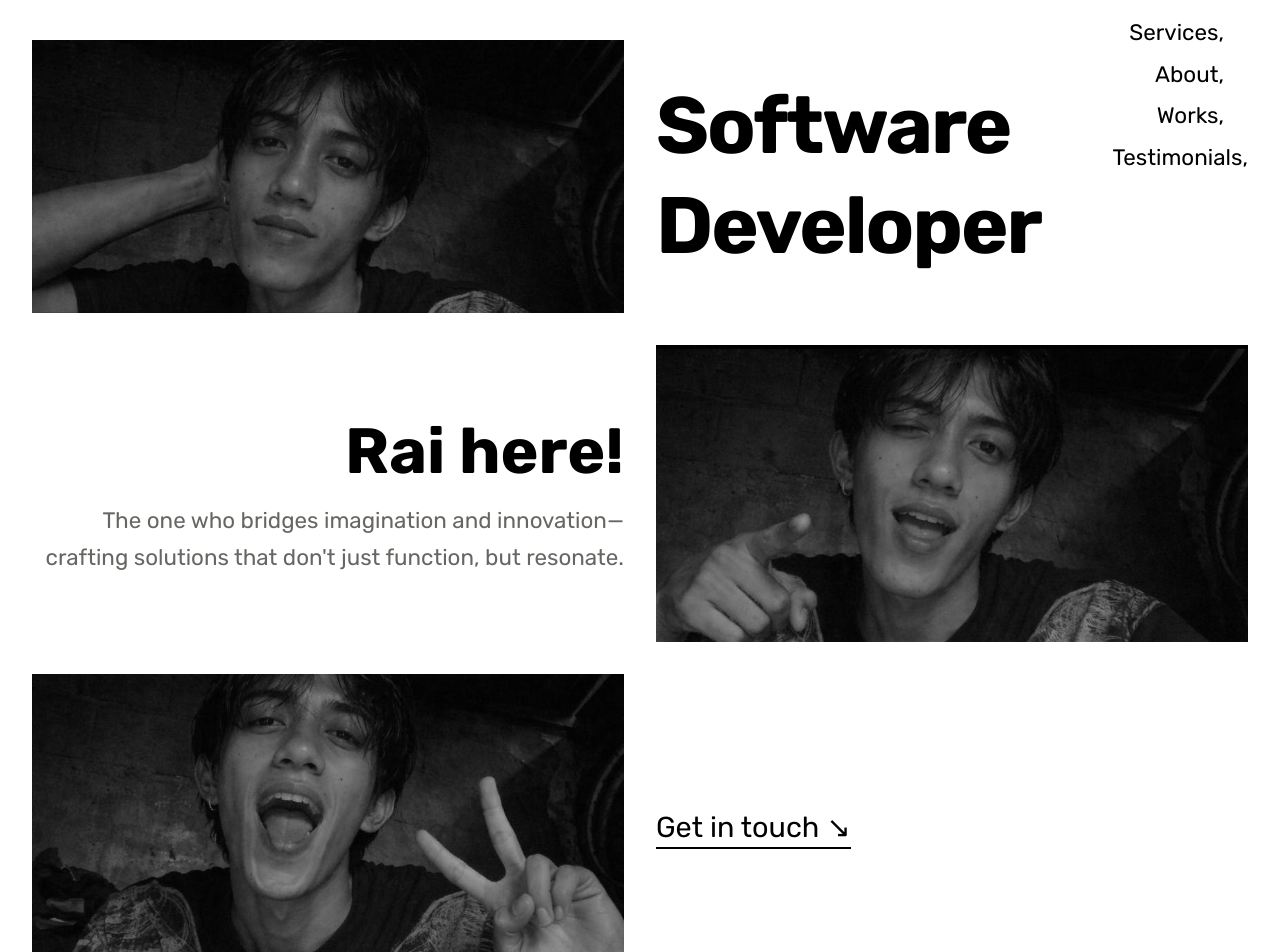
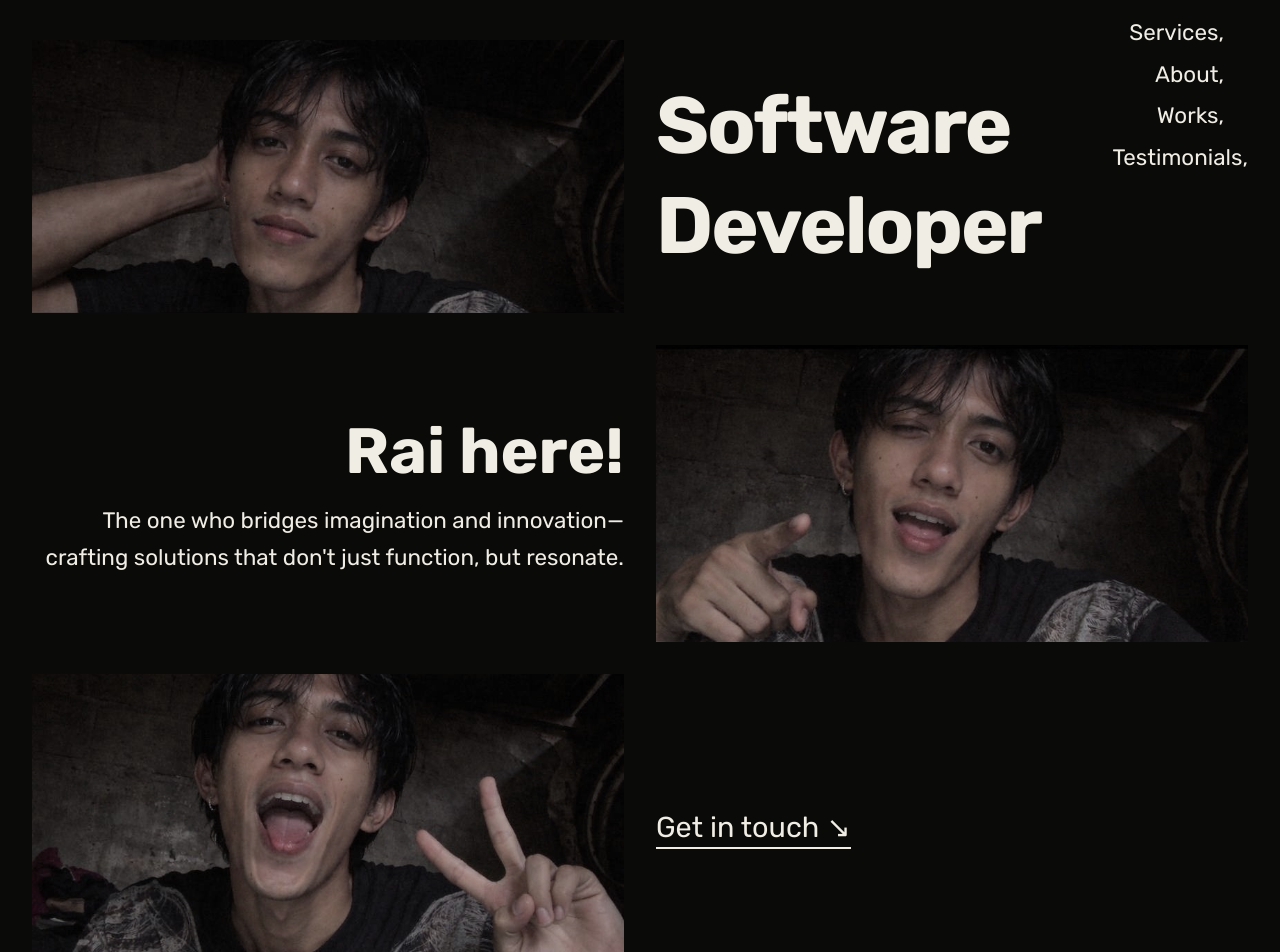
Before and after one commit to DevAdora/DevAdora-Portfolio, a Next.js app: page / in a window 1280 px wide. Shown: the top 952 px of the page. Built offline with nearby package versions, Linux system fonts and the light colour scheme.

Commit message:
fix: changed forecolor and background color in the hero section

```diff
--- a/src/components/Header.tsx
+++ b/src/components/Header.tsx
@@ -90,11 +90,11 @@ export default function Header({ variant = "light" }: HeaderProps) {
         >
           <div className="flex justify-end items-center">
             <nav className=" hidden md:block">
-              <ul className="space-x-6 text-[1.4rem] text-black text-right">
+              <ul className="space-x-6 text-[1.4rem] text-[#f0ede4] text-right">
                 {navItems.map((item, i) => (
                   <li key={i}>
                     <Link href={item.path}>
-                      <ScrambleText label={item.name} variant={"dark"} />
+                      <ScrambleText label={item.name} variant={"default"} />
                     </Link>
                   </li>
                 ))}
--- a/src/components/HeaderLinks.tsx
+++ b/src/components/HeaderLinks.tsx
@@ -49,7 +49,7 @@ export default function ScrambleText({
   }, []);
 
   const variantClasses = {
-    default: "hover:text-white after:bg-white after:bottom-[-10px]", // original hover
+    default: "hover:text-white after:bg-white", // original hover
     light: "hover:text-white after:bg-white ", // white text hover
     dark: "hover:text-black after:bg-black", // black text + underline on hover
   }[variant];
--- a/src/components/Hero.tsx
+++ b/src/components/Hero.tsx
@@ -63,20 +63,17 @@ export default function Hero() {
     setFormData({ name: "", email: "", phone: "", message: "" });
   };
 
-  // Calculate transform values based on scroll progress
-  const leftTransform = scrollProgress * -100; // Left column moves left
-  const rightTransform = scrollProgress * 100; // Right column moves right
+  const leftTransform = scrollProgress * -100;
+  const rightTransform = scrollProgress * 100;
   const opacity = 1 - scrollProgress;
 
   return (
     <section
       id="hero-section"
-      className="relative w-full h-auto overflow-hidden flex items-center justify-center py-4 sm:py-6 md:py-8 lg:py-10"
+      className="relative w-full h-auto min-h-screen overflow-hidden flex items-center justify-center py-4 sm:py-6 md:py-8 lg:py-10 bg-[#0a0a09]"
     >
       <div className="w-full max-w-[1400px] mx-auto px-3 sm:px-4 md:px-6 lg:px-8">
-        {/* ROW 1: Image 1 - Software Developer */}
         <div className="grid grid-cols-2 gap-3 sm:gap-4 md:gap-6 lg:gap-8 items-center mb-3 sm:mb-4 md:mb-6 lg:mb-8">
-          {/* Image 1 */}
           <div
             className="w-full flex justify-center md:justify-end"
             style={{
@@ -90,11 +87,10 @@ export default function Hero() {
               width={700}
               height={400}
               alt="DevAdora"
-              className="w-full h-auto object-contain grayscale hover:grayscale-0 transition-all duration-500"
+              className="w-full h-auto object-contain grayscale-50 hover:grayscale-0 transition-all duration-500"
             />
           </div>
 
-          {/* Software Developer Title */}
           <div
             className="w-full flex items-center"
             style={{
@@ -103,15 +99,13 @@ export default function Hero() {
               transition: "transform 0.1s ease-out, opacity 0.1s ease-out",
             }}
           >
-            <h1 className="font-bold text-[1.5rem] leading-tight sm:text-[2rem] md:text-[3rem] lg:text-[4rem] xl:text-[5rem] 2xl:text-[5.5rem] tracking-[-1px] md:tracking-[-2px]">
+            <h1 className="font-bold text-[1.5rem] leading-tight sm:text-[2rem] md:text-[3rem] lg:text-[4rem] xl:text-[5rem] 2xl:text-[5.5rem] tracking-[-1px] md:tracking-[-2px] text-[#f0ede4]">
               Software Developer
             </h1>
           </div>
         </div>
 
-        {/* ROW 2: Name - Image 2 */}
         <div className="grid grid-cols-2 gap-3 sm:gap-4 md:gap-6 lg:gap-8 items-center mb-3 sm:mb-4 md:mb-6 lg:mb-8">
-          {/* Name */}
           <div
             className="w-full flex flex-col justify-center text-right"
             style={{
@@ -120,16 +114,15 @@ export default function Hero() {
               transition: "transform 0.1s ease-out, opacity 0.1s ease-out",
             }}
           >
-            <h2 className="font-bold text-[1.5rem] leading-tight sm:text-[2rem] md:text-[2.5rem] lg:text-[3.5rem] xl:text-[4rem] mb-2 sm:mb-3">
+            <h2 className="font-bold text-[1.5rem] leading-tight sm:text-[2rem] md:text-[2.5rem] lg:text-[3.5rem] xl:text-[4rem] mb-2 sm:mb-3 text-[#f0ede4]">
               Rai here!
             </h2>
-            <p className="text-[0.75rem] sm:text-[0.9rem] md:text-[1.1rem] lg:text-[1.2rem] xl:text-[1.4rem] text-[#686662] leading-relaxed">
+            <p className="text-[0.75rem] sm:text-[0.9rem] md:text-[1.1rem] lg:text-[1.2rem] xl:text-[1.4rem]  leading-relaxed text-[#f0ede4]">
               The one who bridges imagination and innovation—crafting solutions
               that don't just function, but resonate.
             </p>
           </div>
 
-          {/* Image 2 */}
           <div
             className="w-full flex justify-center md:justify-start"
             style={{
@@ -143,14 +136,12 @@ export default function Hero() {
               width={700}
               height={400}
               alt="DevAdora"
-              className="w-full h-auto object-contain grayscale hover:grayscale-0 transition-all duration-500"
+              className="w-full h-auto object-contain grayscale-50 hover:grayscale-0 transition-all duration-500"
             />
           </div>
         </div>
 
-        {/* ROW 3: Image 3 - Contact button */}
         <div className="grid grid-cols-2 gap-3 sm:gap-4 md:gap-6 lg:gap-8 items-center">
-          {/* Image 3 */}
           <div
             className="w-full flex justify-center md:justify-end"
             style={{
@@ -164,11 +155,10 @@ export default function Hero() {
               width={700}
               height={400}
               alt="DevAdora"
-              className="w-full h-auto object-contain grayscale hover:grayscale-0 transition-all duration-500"
+              className="w-full h-auto object-contain grayscale-50 hover:grayscale-0 transition-all duration-500"
             />
           </div>
 
-          {/* Contact Button */}
           <div
             className="w-full flex items-center"
             style={{
@@ -183,9 +173,10 @@ export default function Hero() {
                          transition-all duration-300 ease-in-out
                          relative inline-block
                          after:content-[''] after:absolute after:left-0 after:bottom-0
-                         after:h-[1px] md:after:h-[2px] after:w-full after:bg-black
+                         after:h-[1px] md:after:h-[2px] after:w-full after:bg-[#f0ede4]
                          after:transition-all after:duration-300
-                         hover:after:w-0 hover:font-semibold"
+                         hover:after:w-0 hover:font-semibold
+                         text-[#f0ede4]"
             >
               Get in touch ↘
             </span>
@@ -193,7 +184,6 @@ export default function Hero() {
         </div>
       </div>
 
-      {/* Contact Form Modal */}
       <>
         <div
           className={`fixed inset-0 bg-black/60 backdrop-blur-sm z-[60] transition-all duration-500 ease-out ${
```
